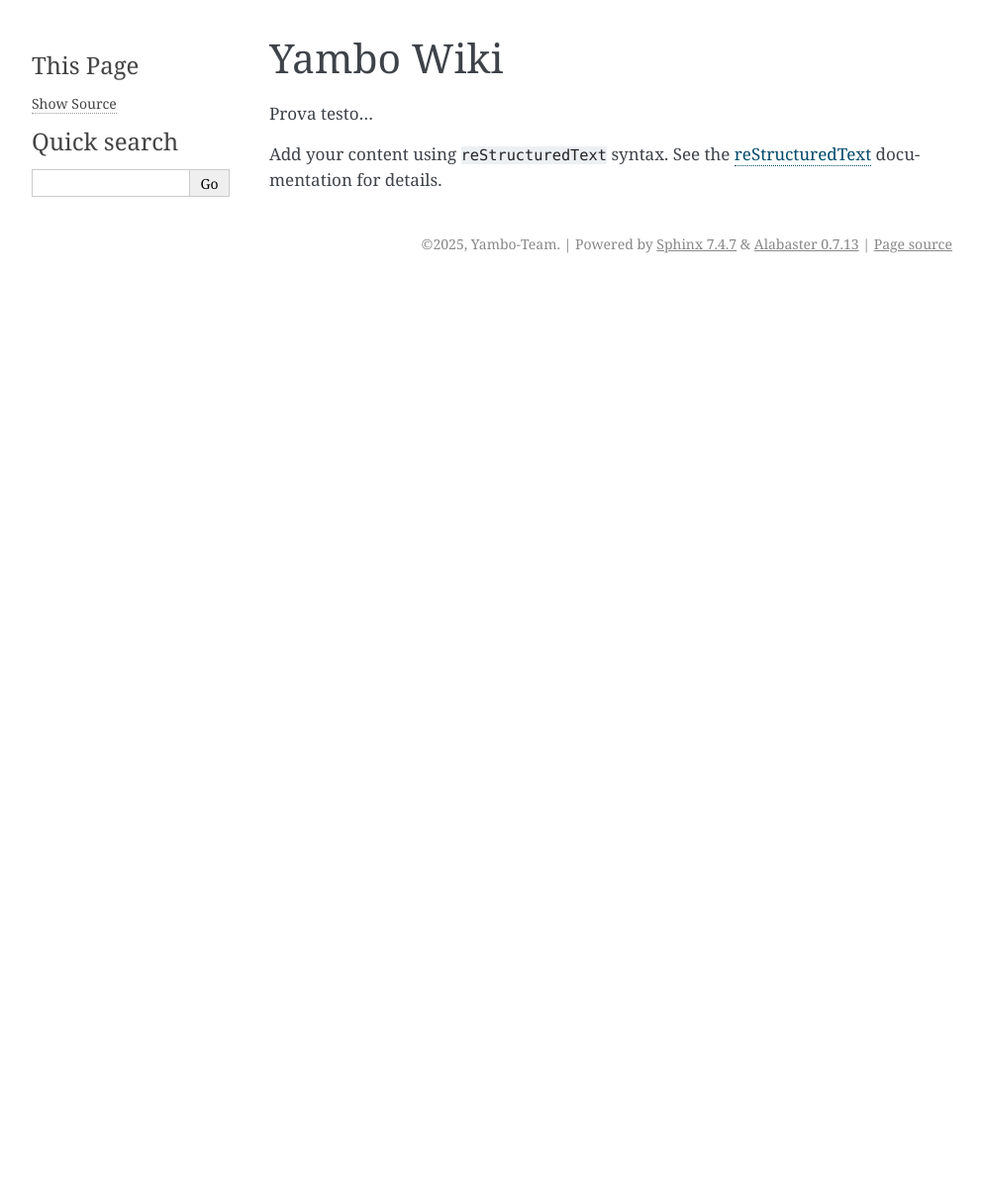
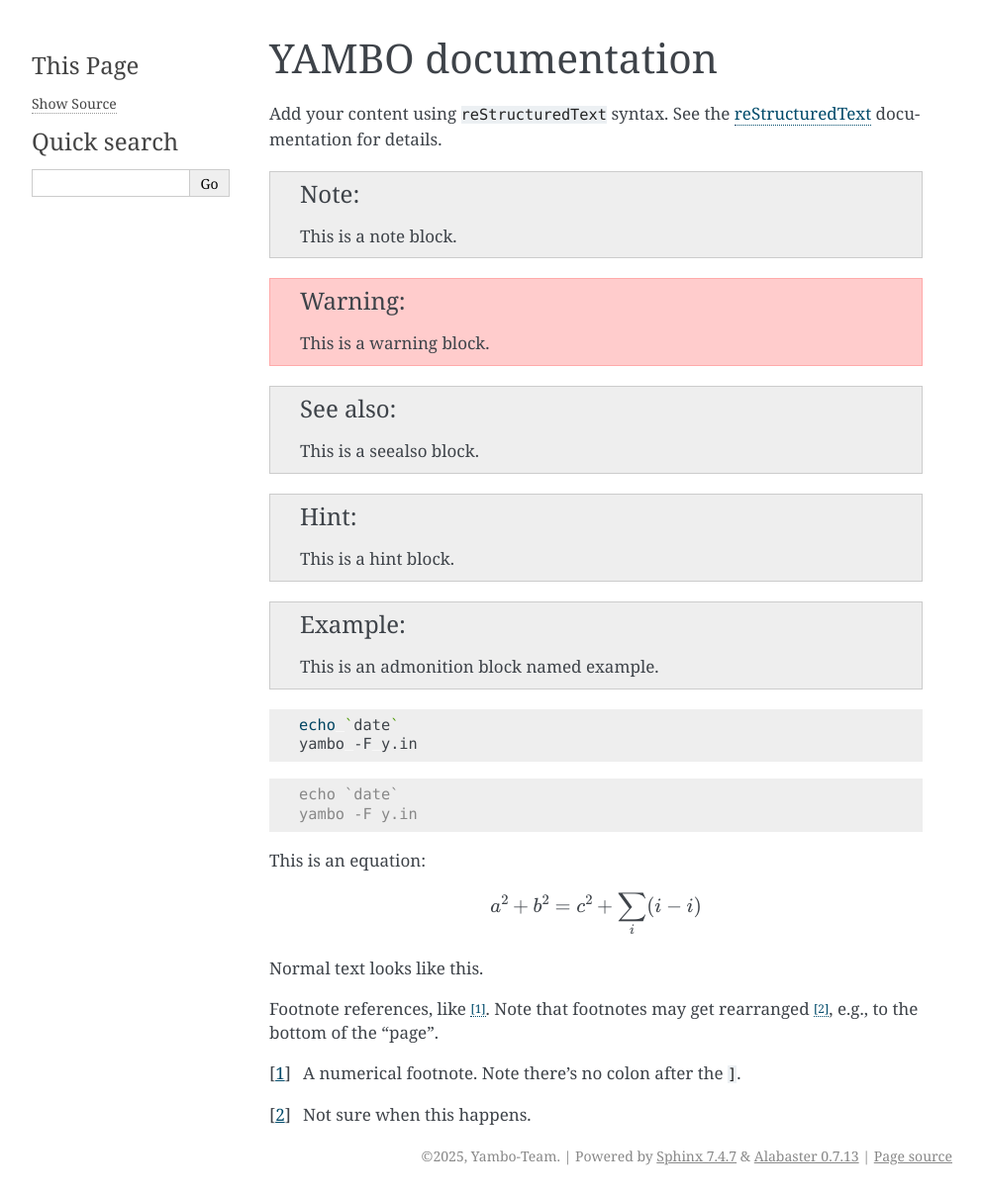
Before and after one commit to nicspalla/yambo-wiki, a Sphinx documentation site: the page built from docs/source/index.rst, in a window 1280 px wide. Shown: the whole page at 99% size, without its empty margins (148-1141 px from the left). Built offline with Sphinx 7.4.7, drawn with Linux system fonts in a browser that asks for light colours; before the commit the page ends 900 px from its top, so only the background shows below that.

Commit message:
dummy text

```diff
--- a/docs/source/index.rst
+++ b/docs/source/index.rst
@@ -1,18 +1,57 @@
-.. yambo-wiki documentation master file, created by
-   sphinx-quickstart on Tue Oct  7 11:36:32 2025.
-   You can adapt this file completely to your liking, but it should at least
-   contain the root `toctree` directive.
+.. toctree::
+   :hidden:
+   :caption: Schools
+..  index_schools_modena2025.rst
 
-Yambo Wiki
-==========
 
-Prova testo...
+
+YAMBO documentation
+===================
 
 Add your content using ``reStructuredText`` syntax. See the
 `reStructuredText <https://www.sphinx-doc.org/en/master/usage/restructuredtext/index.html>`_
 documentation for details.
 
+.. note::
 
-.. toctree::
-   :maxdepth: 2
-   :caption: Contents:
+   This is a note block.
+
+.. warning::
+
+   This is a warning block.
+
+.. seealso::
+
+   This is a seealso block.
+
+.. hint::
+
+   This is a hint block.
+
+.. admonition:: Example
+
+   This is an admonition block named example.
+
+.. code-block:: bash
+
+   echo `date`
+   yambo -F y.in
+
+.. code-block:: console
+
+   echo `date`
+   yambo -F y.in
+
+This is an equation:
+
+.. math::
+
+   a^2 + b^2 = c^2 + \sum_i (i-i)
+
+Normal text looks like this.
+
+Footnote references, like [#]_. Note that footnotes may get rearranged [#]_, e.g., to the bottom of the "page".
+
+.. [#] A numerical footnote. Note there's no colon after the ``]``.
+
+.. [#] Not sure when this happens.
```
